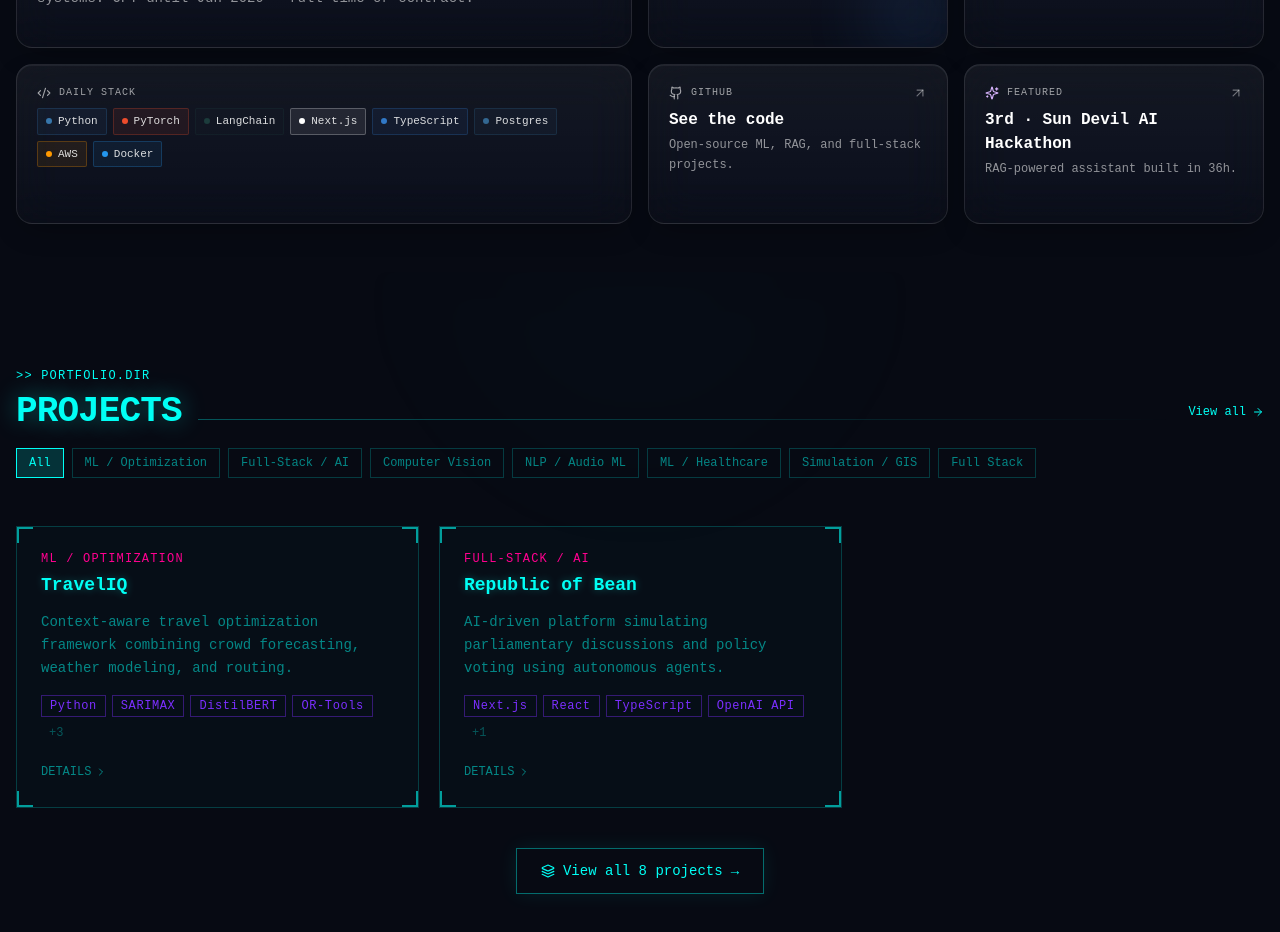
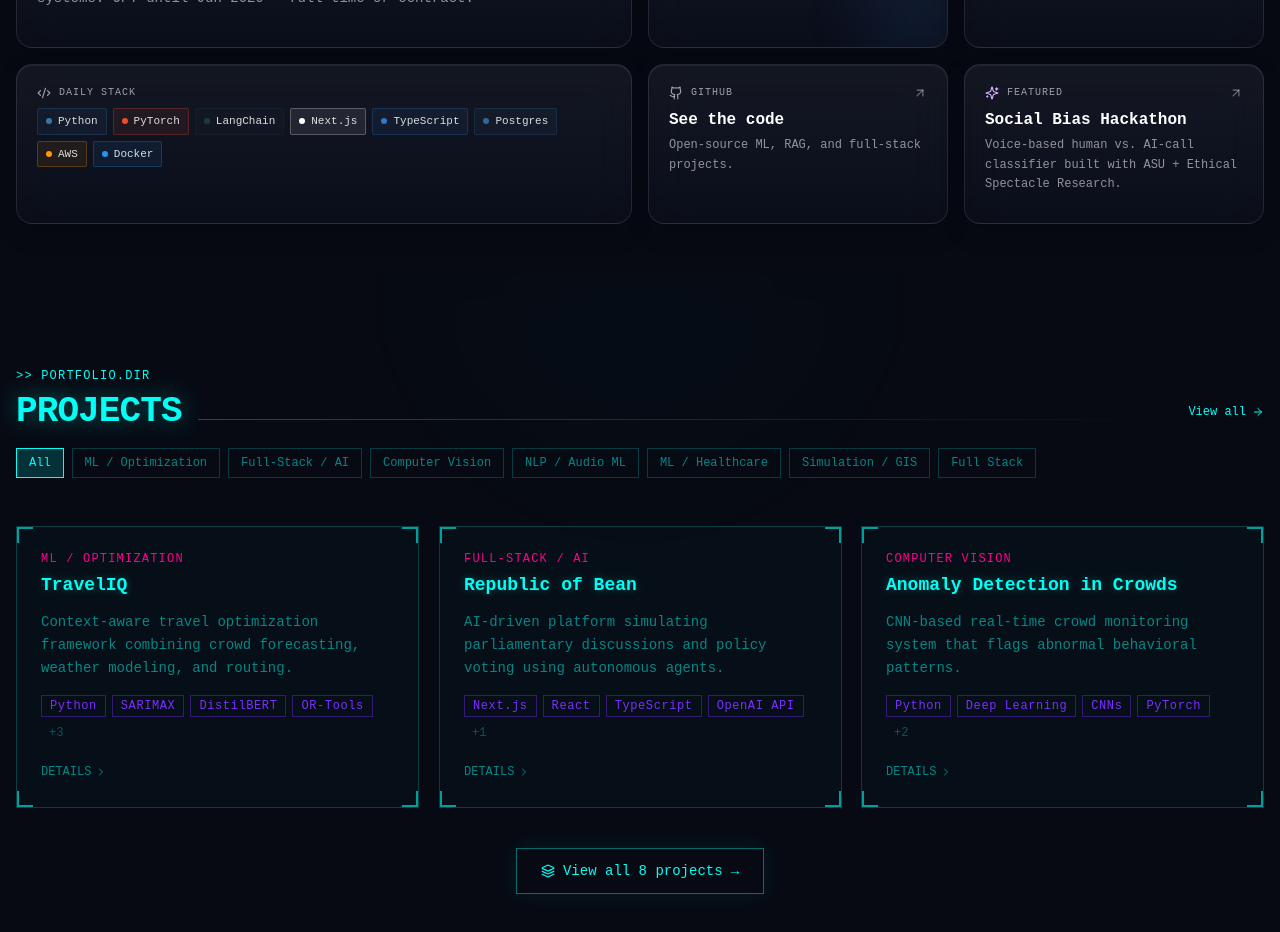
Before and after one commit to PHANI465/PORTFOLIO, a Next.js app: page / in a window 1280 px wide. Shown: the part 960-1892 px from the top of the page. Built offline with nearby package versions, Linux system fonts and the light colour scheme; no server answers.

Commit message:
feat: update home page and fix branding references
Show 3 projects and update hackathon details; remove old references.

```diff
--- a/components/assistant/AIAssistant.tsx
+++ b/components/assistant/AIAssistant.tsx
@@ -12,7 +12,7 @@ const WELCOME = "Hey! I'm Sparky — Phaneendra's AI assistant. He just graduate
 
 const IDLE_MESSAGES = [
   "👋 Ask me about Phaneendra's AI projects!",
-  '🏆 He placed 3rd at the Sun Devil AI Hackathon — want details?',
+  '🏆 He placed 3rd at the ASU Social Bias Hackathon — want details?',
   '🤖 Curious about his LLM & RAG work? Ask away!',
   '🎓 Just graduated ASU May 2026 · GPA 3.90 · Top 5%',
   '💼 Open to Data Science & ML roles — OPT until Jun 2029',
@@ -171,7 +171,7 @@ export default function AIAssistant() {
                   transition={{ duration: 1.5, repeat: Infinity }}
                 />
                 <span className="font-semibold text-[10px] tracking-wide" style={{ color: accent }}>
-                  ANKUSH
+                  SPARKY
                 </span>
               </div>
               <p style={{ color: isLight ? '#334155' : 'rgba(255,255,255,0.75)' }}>{idleMsg}</p>
@@ -182,7 +182,7 @@ export default function AIAssistant() {
         )}
       </AnimatePresence>
 
-      {/* ── Floating button ───────────────────────────────────────── */}
+      {/* ── Floating button ────────────────────��──────────────────── */}
       <AnimatePresence>
         {!open && (
           <motion.button
--- a/components/shared/BentoStrip.tsx
+++ b/components/shared/BentoStrip.tsx
@@ -171,8 +171,8 @@ export default function BentoStrip() {
               </div>
               <ArrowUpRight size={14} className="text-white/40" />
             </div>
-            <div className="mt-2 text-white text-base font-semibold">3rd · Sun Devil AI Hackathon</div>
-            <p className="text-white/55 text-xs mt-1 leading-relaxed">RAG-powered assistant built in 36h.</p>
+            <div className="mt-2 text-white text-base font-semibold">Social Bias Hackathon</div>
+            <p className="text-white/55 text-xs mt-1 leading-relaxed">Voice-based human vs. AI-call classifier built with ASU + Ethical Spectacle Research.</p>
           </Link>
         </motion.div>
       </div>
--- a/components/shared/ProjectsSection.tsx
+++ b/components/shared/ProjectsSection.tsx
@@ -175,7 +175,7 @@ export default function ProjectsSection() {
             exit={{ opacity: 0, transition: { duration: 0.15 } }}
             className="grid grid-cols-1 md:grid-cols-2 xl:grid-cols-3 gap-5"
           >
-            {filtered.slice(0, 2).map((project) => (
+            {filtered.slice(0, 3).map((project) => (
               <motion.div key={project.id} variants={cardVariants} layout>
                 <Card project={project} />
               </motion.div>
```
